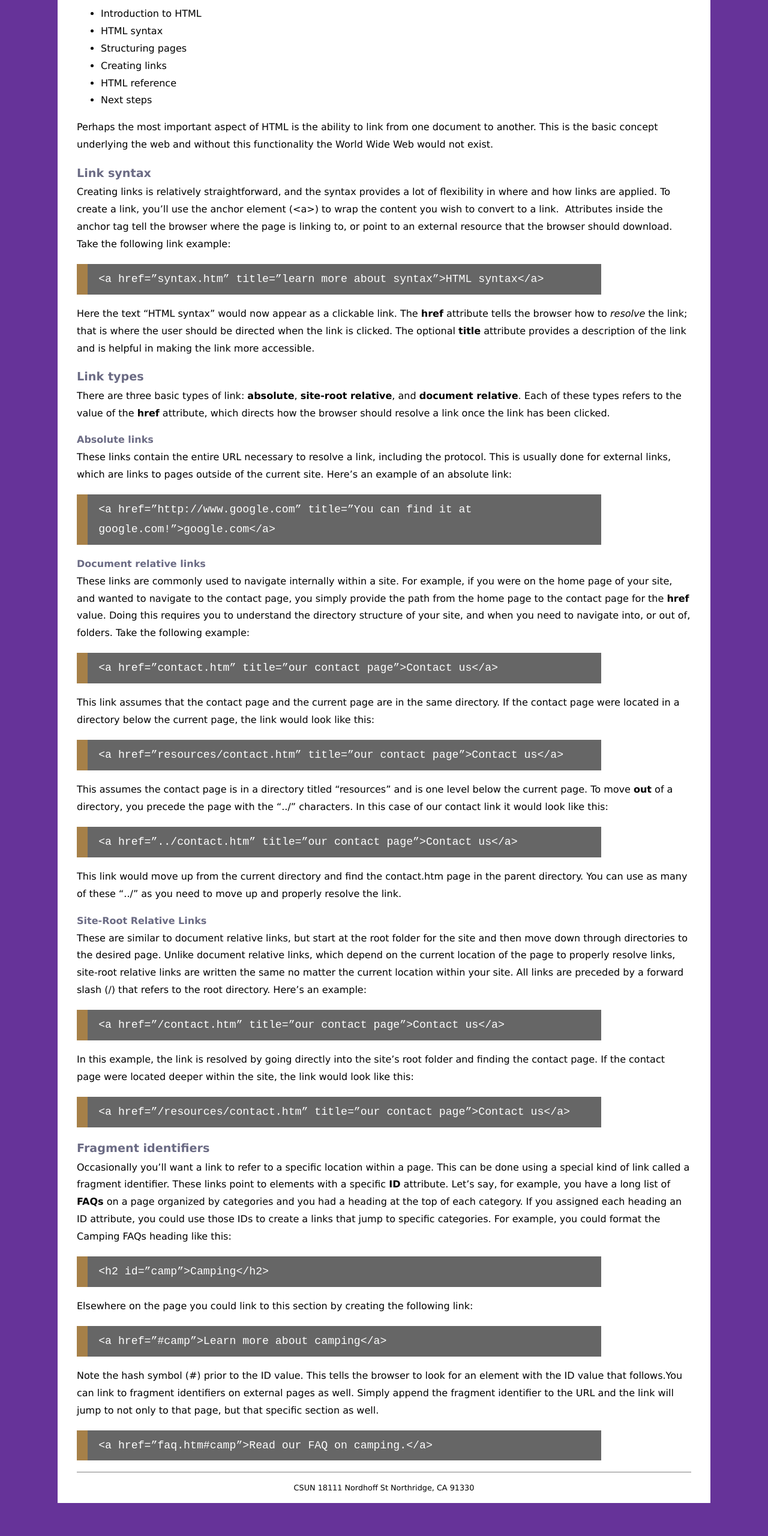
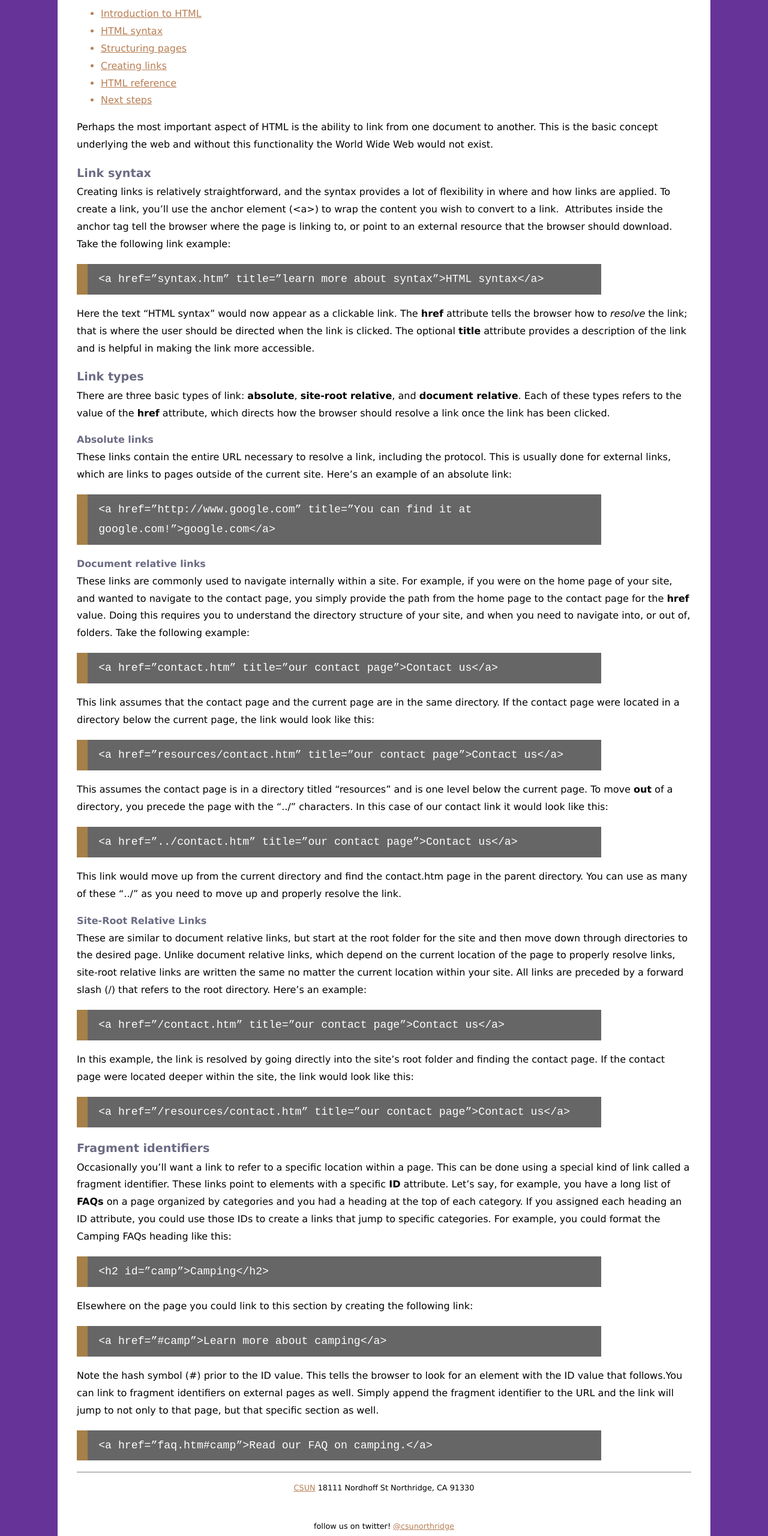
Before and after one commit to sarmientoryan/HW3, a plain HTML site: page links.html in a window 1280 px wide. Shown: the part 160-2720 px from the top of the page at 60% size. Before the commit the page ends 2678 px from the top, so only its background shows below. Drawn offline with Linux system fonts and the light colour scheme.

Commit message:
2ND COMMIT

```diff
--- a/links.html
+++ b/links.html
@@ -1,4 +1,4 @@
-<!DOCTYPE html>
+<!doctype html>
 <html lang="en">
   <head>
     <meta charset="utf-8" />
@@ -11,12 +11,24 @@
       <h2>Creating Links</h2>
       <nav role="navigation">
         <ul>
-          <li>Introduction to HTML</li>
-          <li>HTML syntax</li>
-          <li>Structuring pages</li>
-          <li>Creating links</li>
-          <li>HTML reference</li>
-          <li>Next steps</li>
+          <a href="index.html" rel="next" title="Introduction Page"
+            ><li>Introduction to HTML</li></a
+          >
+          <a href="syntax.html" rel="next" title="Syntax Page"
+            ><li>HTML syntax</li></a
+          >
+          <a href="structure.html" rel="next" title="Structure Guide Page"
+            ><li>Structuring pages</li></a
+          >
+          <a href="links.html" rel="next" title="Link Guide Page"
+            ><li>Creating links</li></a
+          >
+          <a href="reference.html" rel="next" title="Reference Page"
+            ><li>HTML reference</li></a
+          >
+          <a href="next.html" rel="next" title="Next Steps Page"
+            ><li>Next steps</li></a
+          >
         </ul>
       </nav>
     </header>
@@ -168,7 +180,25 @@
       </article>
     </main>
     <footer role="contentinfo">
-      <p>CSUN 18111 Nordhoff St Northridge, CA 91330</p>
+      <p>
+        <a
+          href="https://www.csun.edu"
+          rel="external page"
+          title="CSUN Homepage"
+          target="_blank"
+          >CSUN</a
+        >
+        18111 Nordhoff St Northridge, CA 91330
+      </p>
+      <p>
+        follow us on twitter!
+        <a
+          href="https://x.com/csunorthridge?lang=en"
+          title="CSUN Twitter"
+          target="_blank"
+          >@csunorthridge</a
+        >
+      </p>
     </footer>
   </body>
 </html>
```
Also changed, not shown: index.html (+19 -7 lines), next.html (+19 -7 lines), reference.html (+24 -9 lines), structure.html (+19 -7 lines), syntax.html (+23 -9 lines).
